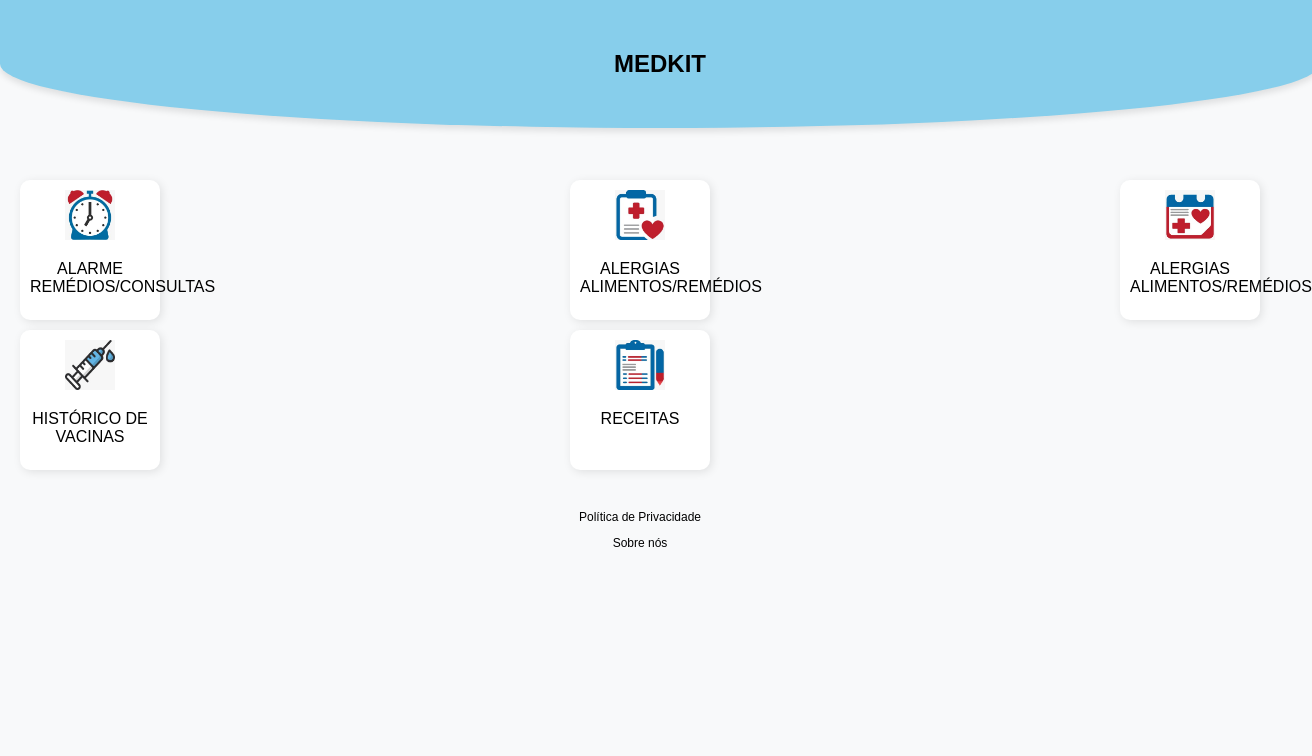
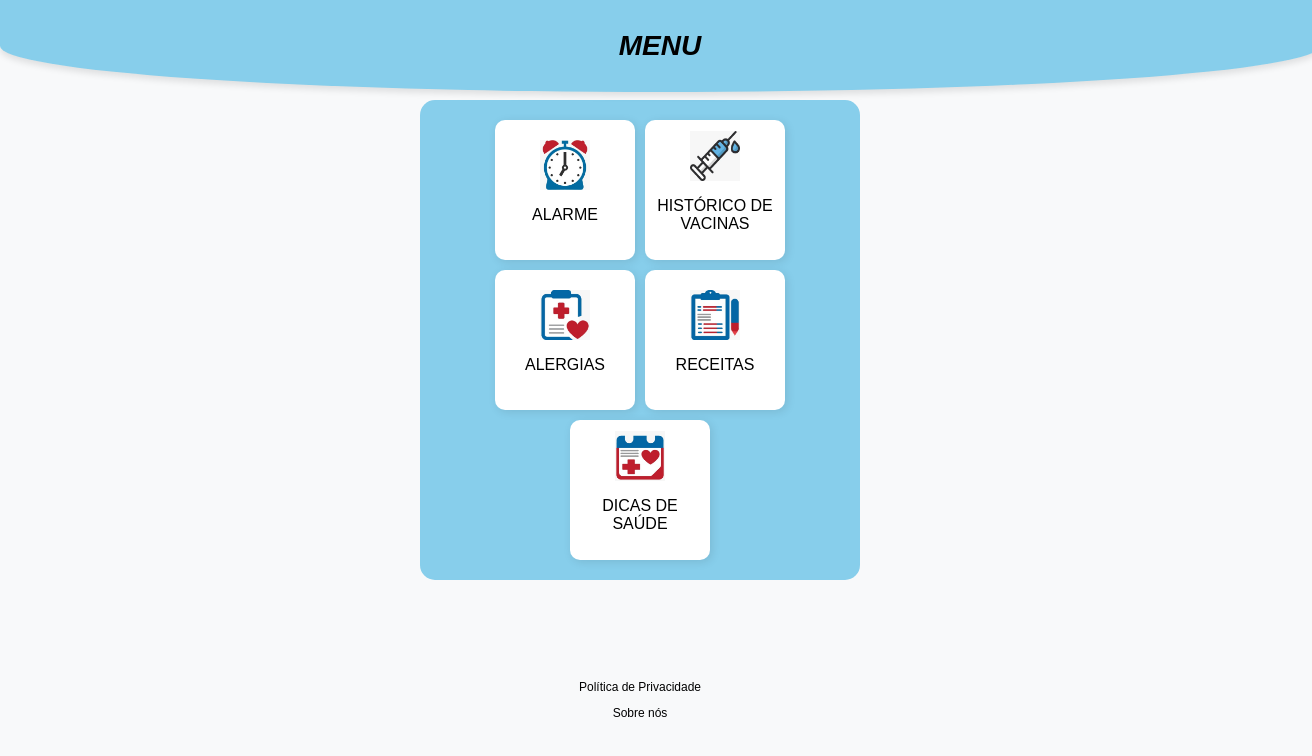
Before and after one commit to um1augusto/MEDKIT, a website: page menu.html in a window 1280 px wide. Shown: the whole page, 1312 px wide, since content can reach past the window. Drawn offline with Linux system fonts and the light colour scheme.

Commit message:
html design menu finalizado

```diff
--- a/CSS/menu.css
+++ b/CSS/menu.css
@@ -21,26 +21,37 @@ nav {
     top: 0;
 }
 
-nav h1 {
-    font-size: 24px;
+nav h2 {
+    font-size: 28px;
     font-weight: bold;
+    font-style: italic;
     margin: 0;
     flex: 1;
     text-align: center;
 }
 
-.container {
+.menu-container {
+    background-color: #87ceeb;
+    margin: 100px auto;
+    padding: 20px;
+    border-radius: 15px;
+    width: 90%;
+    max-width: 400px;
     display: flex;
-    justify-content: space-between;
-    padding: 20px;
-    margin-top: 20vh;
-    gap: 10px;
+    flex-direction: column;
+    align-items: center;
 }
 
 .menu-group {
     display: flex;
-    flex-direction: column;
     gap: 10px;
+    justify-content: center;
+    margin-bottom: 10px;
+}
+
+.menu-single {
+    display: flex;
+    justify-content: center;
 }
 
 .menu-item {
@@ -51,6 +62,10 @@ nav h1 {
     box-shadow: 2px 2px 10px rgba(0,0,0,0.1);
     padding: 10px;
     text-align: center;
+    display: flex;
+    flex-direction: column;
+    align-items: center;
+    justify-content: center;
 }
 
 .menu-item img {
--- a/menu.html
+++ b/menu.html
@@ -8,38 +8,40 @@
 </head>
 <body>
     <nav>
-        <h2>MEDKIT</h2>
+        <h2>MENU</h2>
     </nav>
 
-    <section class="container">
+    <section class="menu-container">
         <div class="menu-group">
-
             <div class="menu-item">
                 <img src="/IMG/alarme.png" alt="Alarme">
-                <p>ALARME<br>REMÉDIOS/CONSULTAS</p>
+                <p>ALARME</p>
             </div>
             <div class="menu-item">
                 <img src="/IMG/vacinas.png" alt="Vacinas">
                 <p>HISTÓRICO DE VACINAS</p>
             </div>
         </div>
+
         <div class="menu-group">
             <div class="menu-item">
                 <img src="/IMG/alergias.png" alt="Alergias">
-                <p>ALERGIAS<br>ALIMENTOS/REMÉDIOS</p>
+                <p>ALERGIAS</p>
             </div>
             <div class="menu-item">
                 <img src="/IMG/receitas.png" alt="Receitas">
                 <p>RECEITAS</p>
             </div>
         </div>
-        <div class="menu-group">
+
+        <div class="menu-single">
             <div class="menu-item">
-                <img src="/IMG/dicas.png" alt="Alergias">
-                <p>ALERGIAS<br>ALIMENTOS/REMÉDIOS</p>
+                <img src="/IMG/dicas.png" alt="Dicas de Saúde">
+                <p>DICAS DE SAÚDE</p>
             </div>
         </div>
     </section>
+
     <div class="footer">
         <p>Política de Privacidade</p>
         <p>Sobre nós</p>
```
